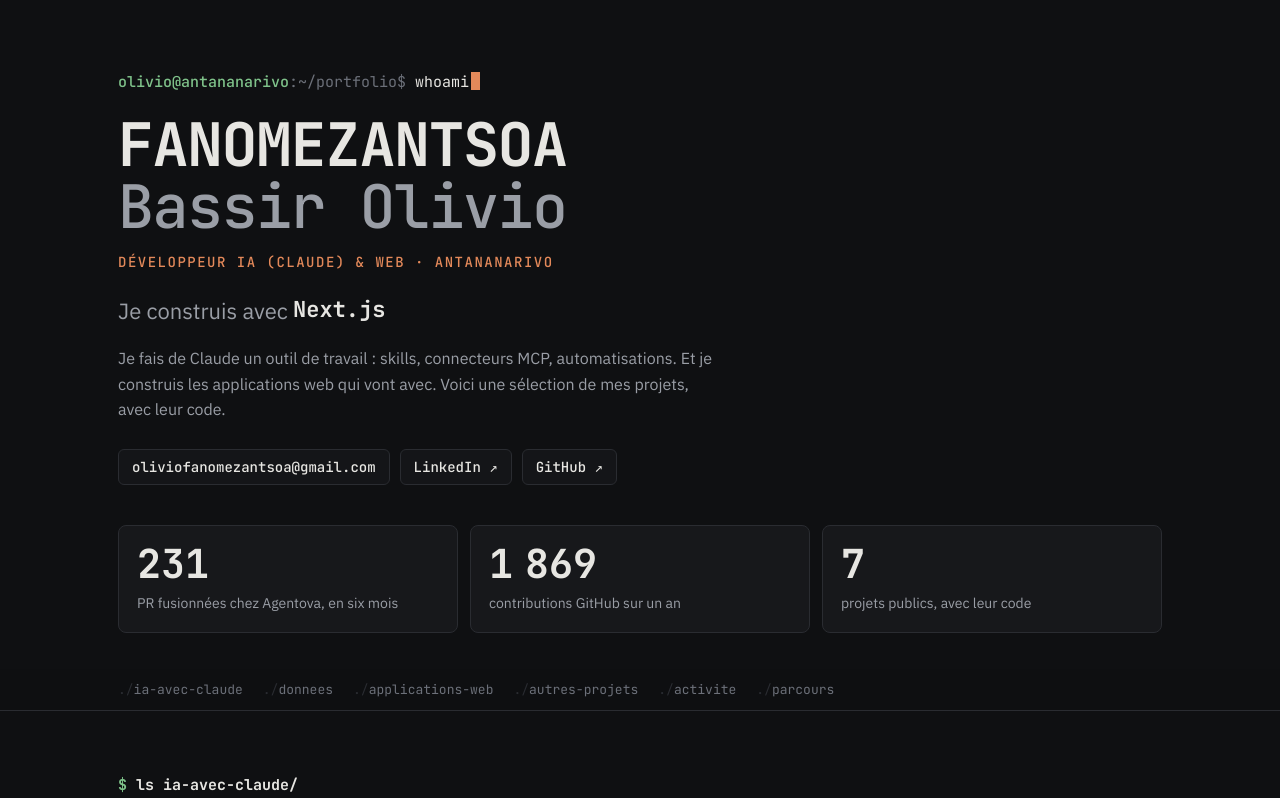
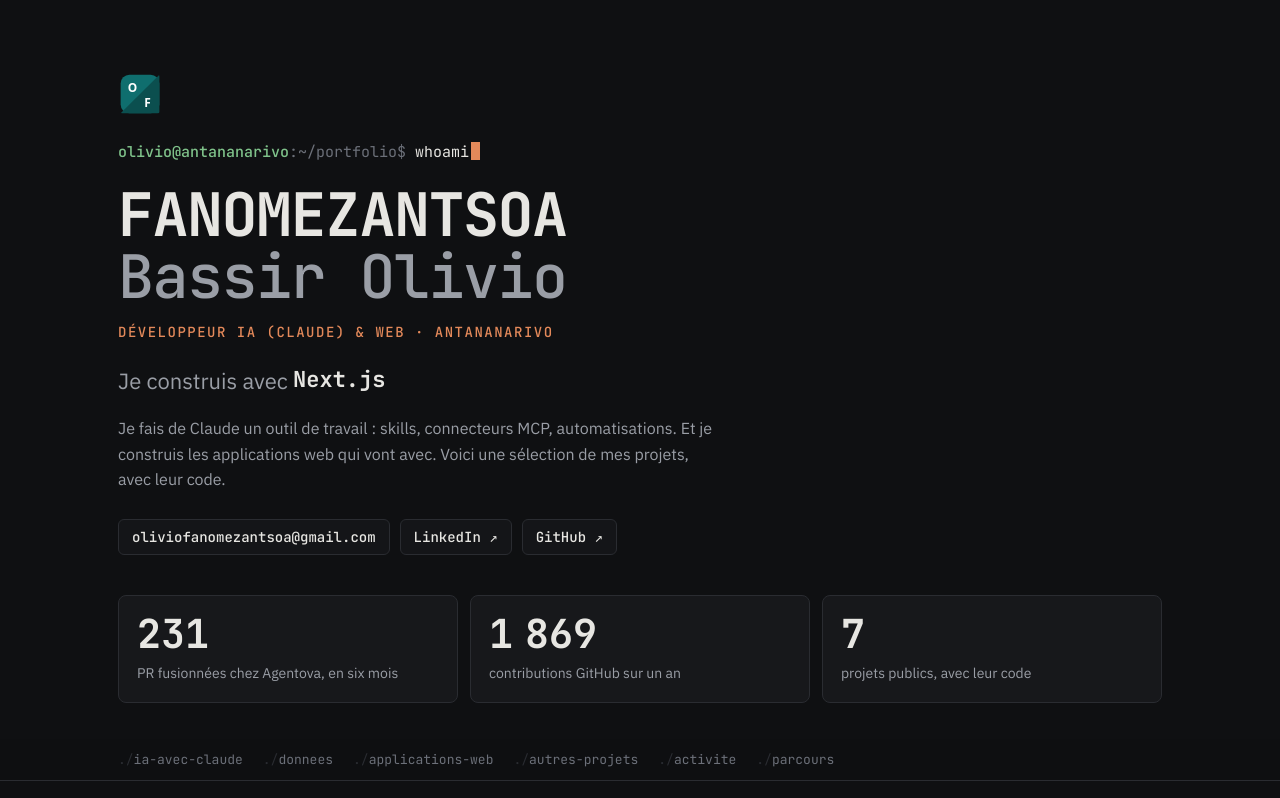
Before and after one commit to DiabloBsr/Portfolio, a plain HTML site: page index.html in a window 1280 px wide. Shown: the top 798 px of the page. Drawn offline with Linux system fonts and the light colour scheme.

Commit message:
Portfolio : logo de Facturation en icône d'onglet et en tête de page
Co-Authored-By: Claude Opus 5.5 <noreply@anthropic.com>

```diff
--- a/index.html
+++ b/index.html
@@ -5,6 +5,8 @@
 <meta name="viewport" content="width=device-width, initial-scale=1, viewport-fit=cover">
 <title>FANOMEZANTSOA Bassir Olivio — Portfolio</title>
 <meta name="description" content="Développeur IA (Claude) et web à Antananarivo : projets personnels, captures et code source.">
+<link rel="icon" href="logo.svg" type="image/svg+xml">
+<link rel="apple-touch-icon" href="logo.svg">
 <link rel="preconnect" href="https://fonts.googleapis.com">
 <link rel="preconnect" href="https://fonts.gstatic.com" crossorigin>
 <link rel="stylesheet" href="https://fonts.googleapis.com/css2?family=IBM+Plex+Sans:wght@400;500;600&family=JetBrains+Mono:wght@400;500;700&display=swap">
@@ -35,6 +37,7 @@ main, header, footer, nav { position: relative; z-index: 1; }
 
 /* En-tête */
 .entete { padding-block: 72px 36px; }
+.logo { display: block; width: 44px; height: 44px; margin-bottom: 26px; border-radius: 10px; }
 .invite { font: 15px var(--mono); color: var(--faible); margin: 0 0 22px; }
 .invite b { color: var(--vert); font-weight: 500; }
 .invite .tape { color: var(--texte); }
@@ -180,6 +183,7 @@ footer .invite { margin: 0 0 10px; }
 <div class="halo" id="halo" aria-hidden="true"></div>
 
 <header class="entete page">
+  <img class="logo" src="logo.svg" alt="" width="44" height="44">
   <p class="invite" aria-hidden="true"><b>olivio@antananarivo</b>:~/portfolio$ <span class="tape" id="tape">whoami</span><span class="curseur"></span></p>
   <h1>FANOMEZANTSOA <span>Bassir Olivio</span></h1>
   <p class="role">Développeur IA (Claude) &amp; Web · Antananarivo</p>
```
Also changed, not shown: logo.svg (added).
